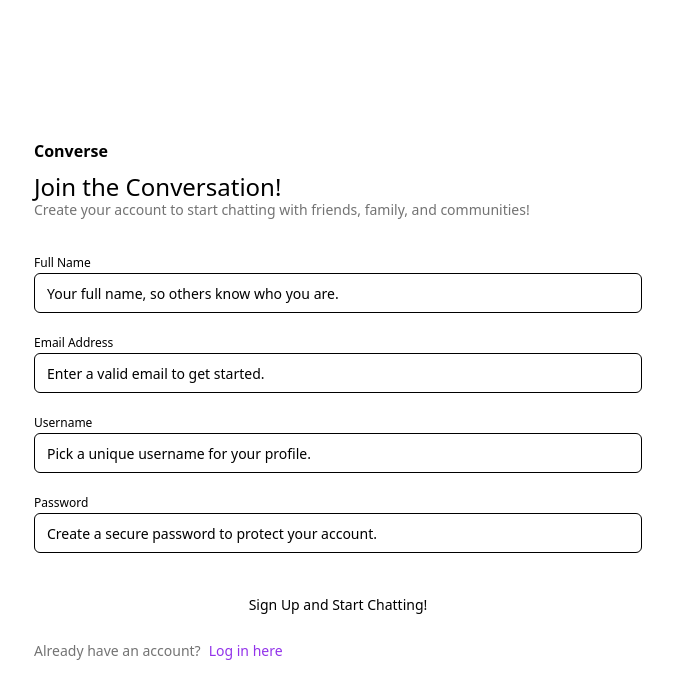
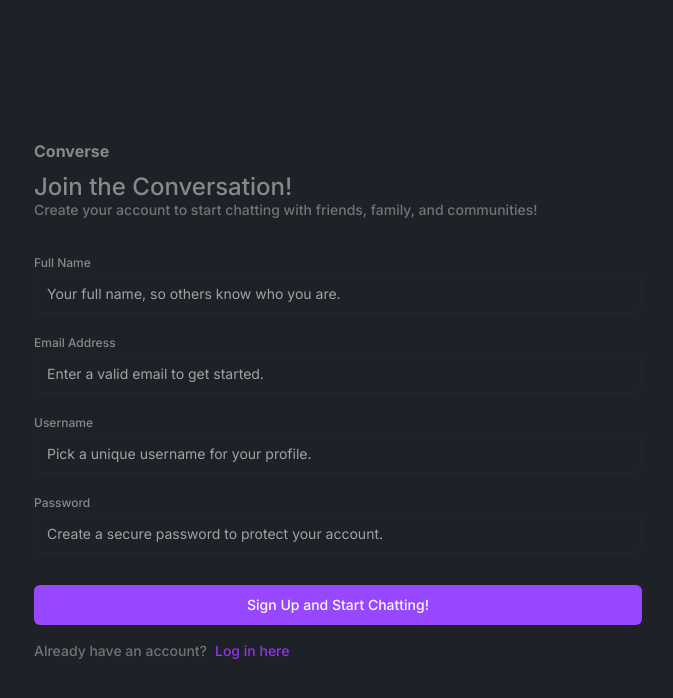
Before and after one commit to Ayothegod/bondspace, a React (Vite) app in the folder client/: page /register in a window 1280 px wide. Shown: the top 698 px of the page, without its empty margins (302-975 px from the left). Built offline with nearby package versions, Linux system fonts and the light colour scheme; no server answers.

Commit message:
base client and server now works

```diff
--- a/client/package.json
+++ b/client/package.json
@@ -25,8 +25,10 @@
     "lucide-react": "^0.456.0",
     "react": "^18.2.0",
     "react-dom": "^18.2.0",
+    "react-hook-form": "^7.53.2",
     "react-router-dom": "^6.28.0",
     "socket.io-client": "^4.8.1",
+    "swr": "^2.2.5",
     "tailwind-merge": "^2.5.4",
     "tailwindcss-animate": "^1.0.7",
     "zod": "^3.23.8"
--- a/client/tailwind.config.js
+++ b/client/tailwind.config.js
@@ -5,63 +5,83 @@ export default {
   theme: {
     extend: {
       borderRadius: {
-  			lg: 'var(--radius)',
-  			md: 'calc(var(--radius) - 2px)',
-  			sm: 'calc(var(--radius) - 4px)'
+        lg: "var(--radius)",
+        md: "calc(var(--radius) - 2px)",
+        sm: "calc(var(--radius) - 4px)",
       },
       colors: {
-  			background: 'hsl(var(--background))',
-  			foreground: 'hsl(var(--foreground))',
-  			card: {
-  				DEFAULT: 'hsl(var(--card))',
-  				foreground: 'hsl(var(--card-foreground))'
+        border: "var(--border)",
+        input: "var(--input)",
+        ring: "var(--ring)",
+        background: "var(--background)",
+        foreground: "var(--foreground)",
+        "background-top": "var(--background-top)",
+        "foreground-top": "var(--foreground-top)",
+        primary: {
+          DEFAULT: "var(--primary)",
+          foreground: "var(--primary-foreground)",
+        },
+        secondary: {
+          DEFAULT: "var(--secondary)",
+          foreground: "var(--secondary-foreground)",
+        },
+        destructive: {
+          DEFAULT: "var(--destructive)",
+          foreground: "var(--destructive-foreground)",
+        },
+        muted: {
+          DEFAULT: "var(--muted)",
+          foreground: "var(--muted-foreground)",
+        },
+        accent: {
+          DEFAULT: "var(--accent)",
+          foreground: "var(--accent-foreground)",
         },
         popover: {
-  				DEFAULT: 'hsl(var(--popover))',
-  				foreground: 'hsl(var(--popover-foreground))'
+          DEFAULT: "var(--popover)",
+          foreground: "var(--popover-foreground)",
         },
-  			primary: {
-  				DEFAULT: 'hsl(var(--primary))',
-  				foreground: 'hsl(var(--primary-foreground))'
-  			},
-  			secondary: {
-  				DEFAULT: 'hsl(var(--secondary))',
-  				foreground: 'hsl(var(--secondary-foreground))'
-  			},
-  			muted: {
-  				DEFAULT: 'hsl(var(--muted))',
-  				foreground: 'hsl(var(--muted-foreground))'
-  			},
-  			accent: {
-  				DEFAULT: 'hsl(var(--accent))',
-  				foreground: 'hsl(var(--accent-foreground))'
-  			},
-  			destructive: {
-  				DEFAULT: 'hsl(var(--destructive))',
-  				foreground: 'hsl(var(--destructive-foreground))'
-  			},
-  			border: 'hsl(var(--border))',
-  			input: 'hsl(var(--input))',
-  			ring: 'hsl(var(--ring))',
-  			chart: {
-  				'1': 'hsl(var(--chart-1))',
-  				'2': 'hsl(var(--chart-2))',
-  				'3': 'hsl(var(--chart-3))',
-  				'4': 'hsl(var(--chart-4))',
-  				'5': 'hsl(var(--chart-5))'
+        card: {
+          DEFAULT: "var(--card)",
+          foreground: "var(--card-foreground)",
         },
         sidebar: {
-  				DEFAULT: 'hsl(var(--sidebar-background))',
-  				foreground: 'hsl(var(--sidebar-foreground))',
-  				primary: 'hsl(var(--sidebar-primary))',
-  				'primary-foreground': 'hsl(var(--sidebar-primary-foreground))',
-  				accent: 'hsl(var(--sidebar-accent))',
-  				'accent-foreground': 'hsl(var(--sidebar-accent-foreground))',
-  				border: 'hsl(var(--sidebar-border))',
-  				ring: 'hsl(var(--sidebar-ring))'
-  			}
-  		}
-  	}
+          DEFAULT: "var(--sidebar-background)",
+          foreground: "var(--sidebar-foreground)",
+          primary: "var(--sidebar-primary)",
+          "primary-foreground": "var(--sidebar-primary-foreground)",
+          accent: "var(--sidebar-accent))",
+          "accent-foreground": "var(--sidebar-accent-foreground)",
+          border: "var(--sidebar-border)",
+          ring: "var(--sidebar-ring)",
+        },
+      },
+      keyframes: {
+        "accordion-down": {
+          from: {
+            height: "0",
+          },
+          to: {
+            height: "var(--radix-accordion-content-height)",
+          },
+        },
+        "accordion-up": {
+          from: {
+            height: "var(--radix-accordion-content-height)",
+          },
+          to: {
+            height: "0",
+          },
+        },
+      },
+      animation: {
+        "accordion-down": "accordion-down 0.2s ease-out",
+        "accordion-up": "accordion-up 0.2s ease-out",
+      },
+      fontFamily: {
+        inter: ["Inter", "sans-serif"],
+      },
+    },
   },
   plugins: [require("tailwindcss-animate")],
 };
--- a/pnpm-workspace.yaml
+++ b/pnpm-workspace.yaml
@@ -1,3 +1,3 @@
 packages:
-  - 'frontend'
-  - 'backend'
+  - 'client'
+  - 'server'
```
Also changed, not shown: 1 other file (tests, documents, lock files or other folders). Lines whose indentation alone changed are shown as unchanged.
